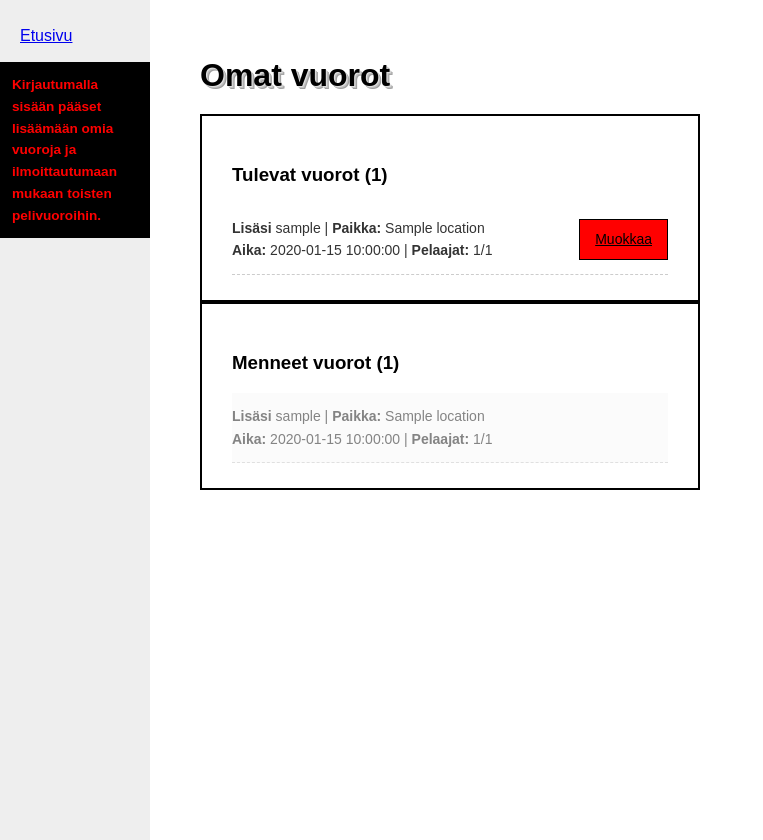
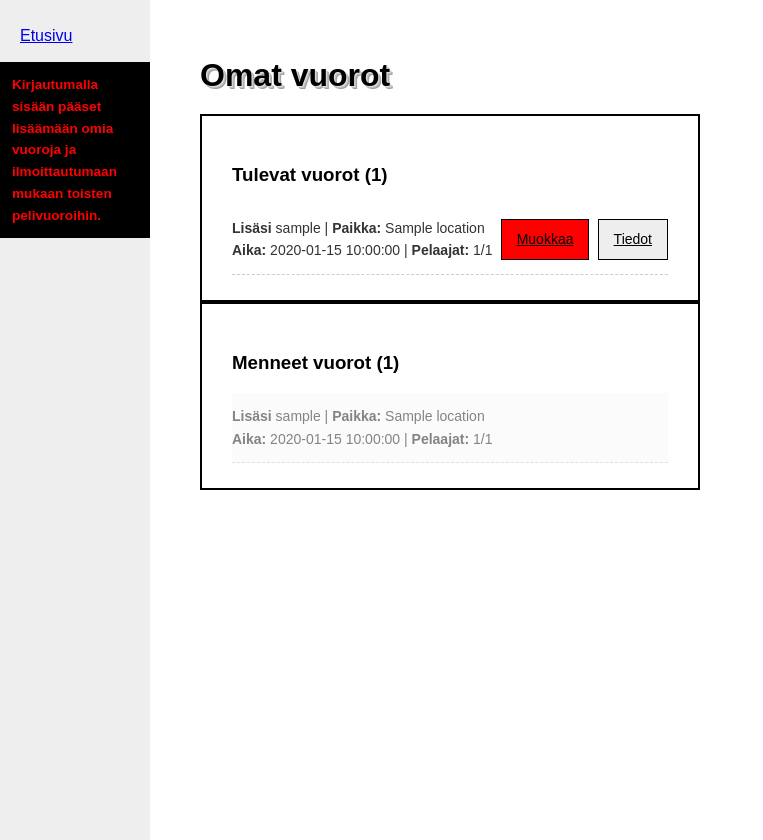
Before and after one commit to Mode-e/SulkisSeuraa, a Python web app: template templates/my_shifts.html in a window 1280 px wide. Shown: the part 74-914 px from the top of the page, without its empty margins (0-763 px from the left). Run offline with Jinja, Linux system fonts and the light colour scheme; the template is opened without the code that fills it: most values are stand-ins (such as "Sample title", 1, 10 or a date in 2020).

Commit message:
Add Tiedot button

```diff
--- a/templates/my_shifts.html
+++ b/templates/my_shifts.html
@@ -16,6 +16,7 @@
                     <strong>Aika:</strong> {{ shift['time'] }} | <strong>Pelaajat:</strong> {{ shift['player_count'] }}/{{ shift['total_players'] }}
                 </div>
                 <a href="/edit_shift/{{ shift['id'] }}" class="button button-red">Muokkaa</a>
+                <a href="/signup/{{ shift['id'] }}" class="button button-default">Tiedot</a>
             </div>
         {% endfor %}
     {% endif %}
```
